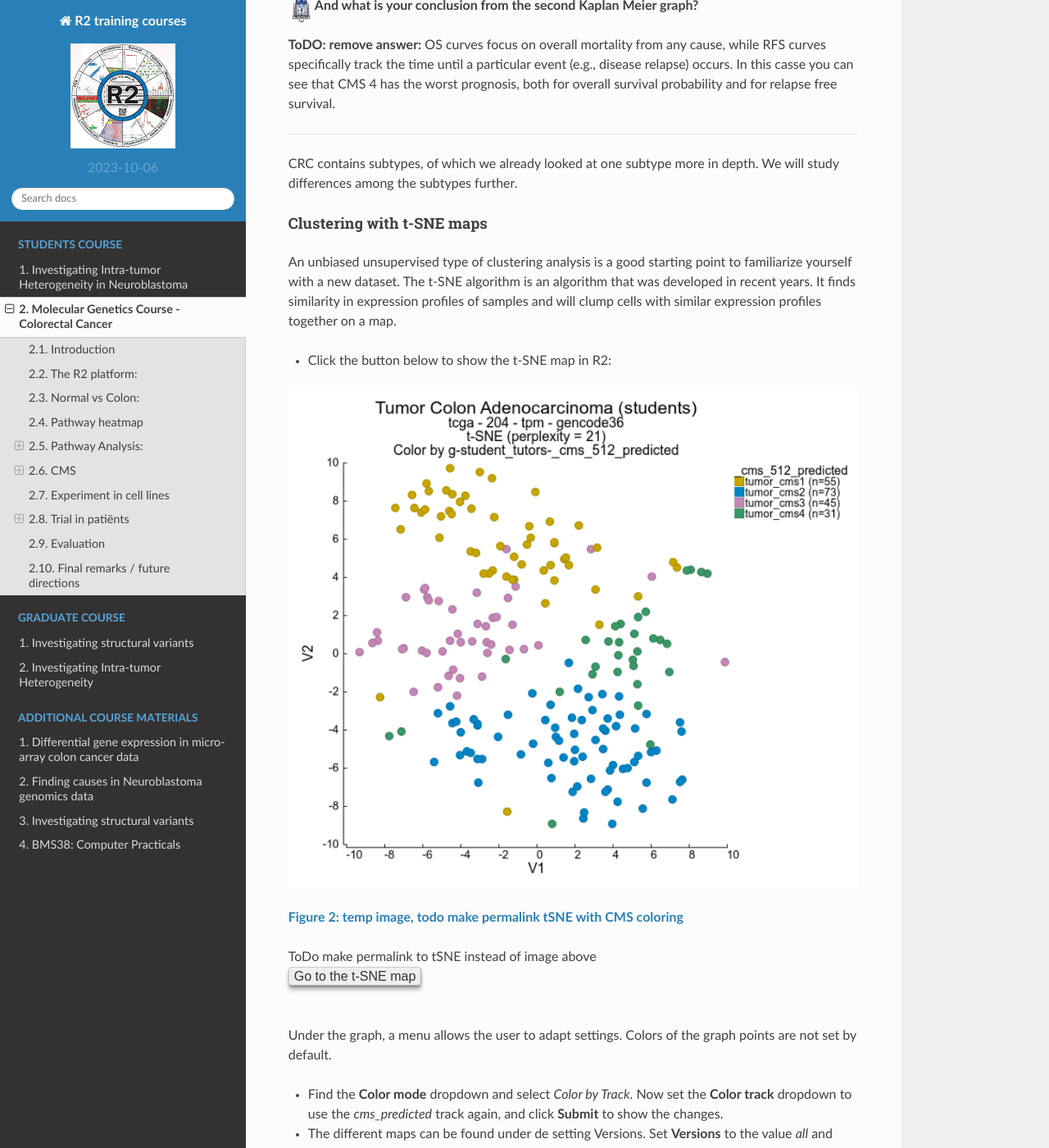
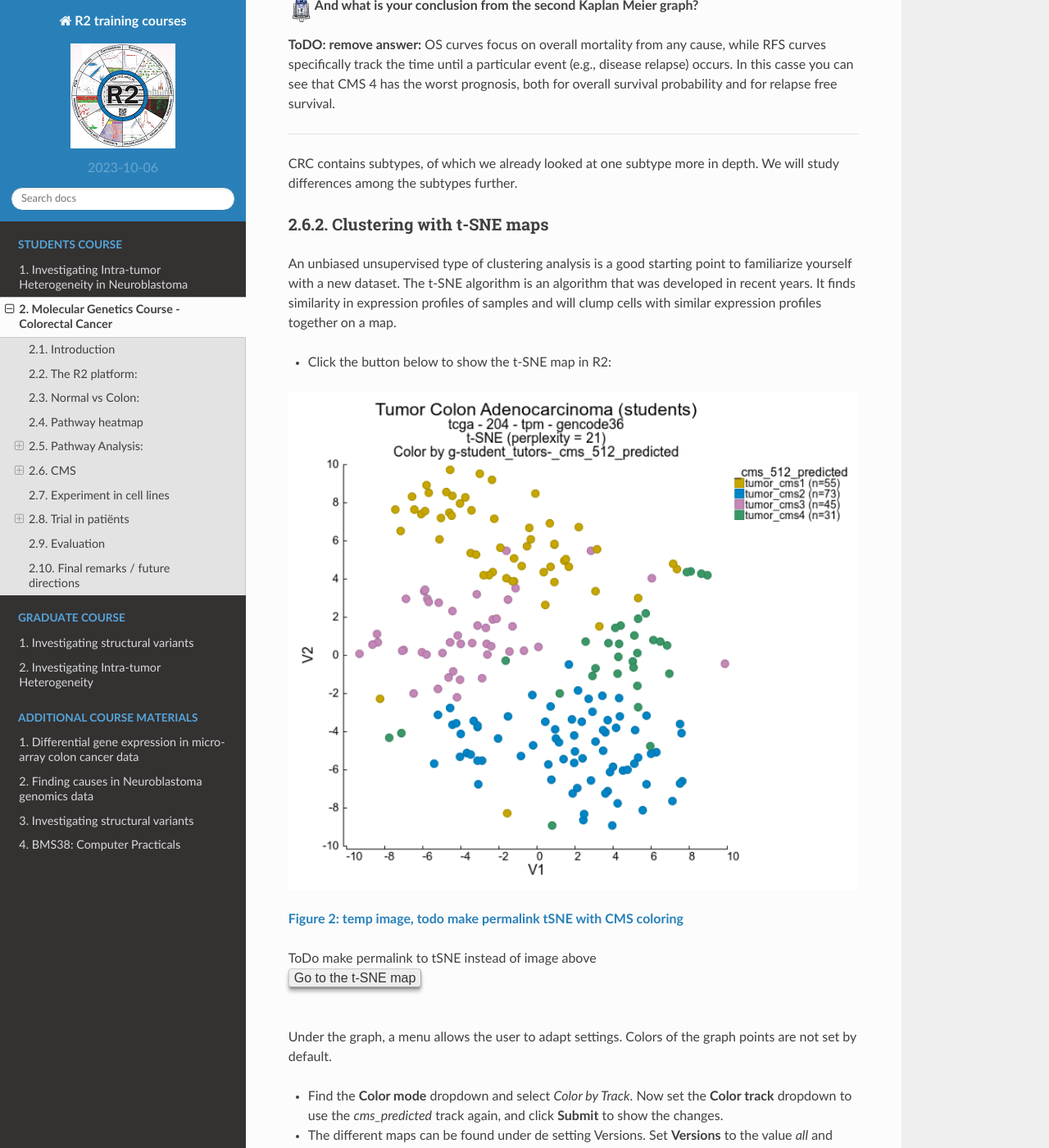
Before and after one commit to antronerds/r2-training-courses, a Sphinx documentation site: the page built from docs/Molecular_Genetics_CRC.md, in a window 1280 px wide and 1400 px high, scrolled down 13069 px. Shown: the whole window at 82% size. Built offline with Sphinx 7.4.7 and the Read the Docs theme 2.0.0, drawn with Linux system fonts in a browser that asks for light colours.

Commit message:
CMS chapter and subchapter adaption

```diff
--- a/docs/Molecular_Genetics_CRC.md
+++ b/docs/Molecular_Genetics_CRC.md
@@ -262,7 +262,7 @@
 CMS2 (Canonical), CMS3 (Metabolic), and CMS4 (Mesenchymal)." (Guinney 2015et al., Nat Med. 2015 Nov; 21(11):
 1350–1356. )
 
-#### Different survival chances for different CMS CRC subtypes?
+### Different survival chances for different CMS CRC subtypes?
 
 * In the left side menu on the main page, click on Survival (Kaplan-Meier / Cox)
 * In the menu at the center of the page, click at the Dataset setting on the current Dataset name, and find the
@@ -309,7 +309,7 @@
 the subtypes further.
 
 
-##### Clustering with t-SNE maps
+### Clustering with t-SNE maps
 
 
 An unbiased unsupervised type of clustering analysis is a good starting point to familiarize yourself with a new
```
